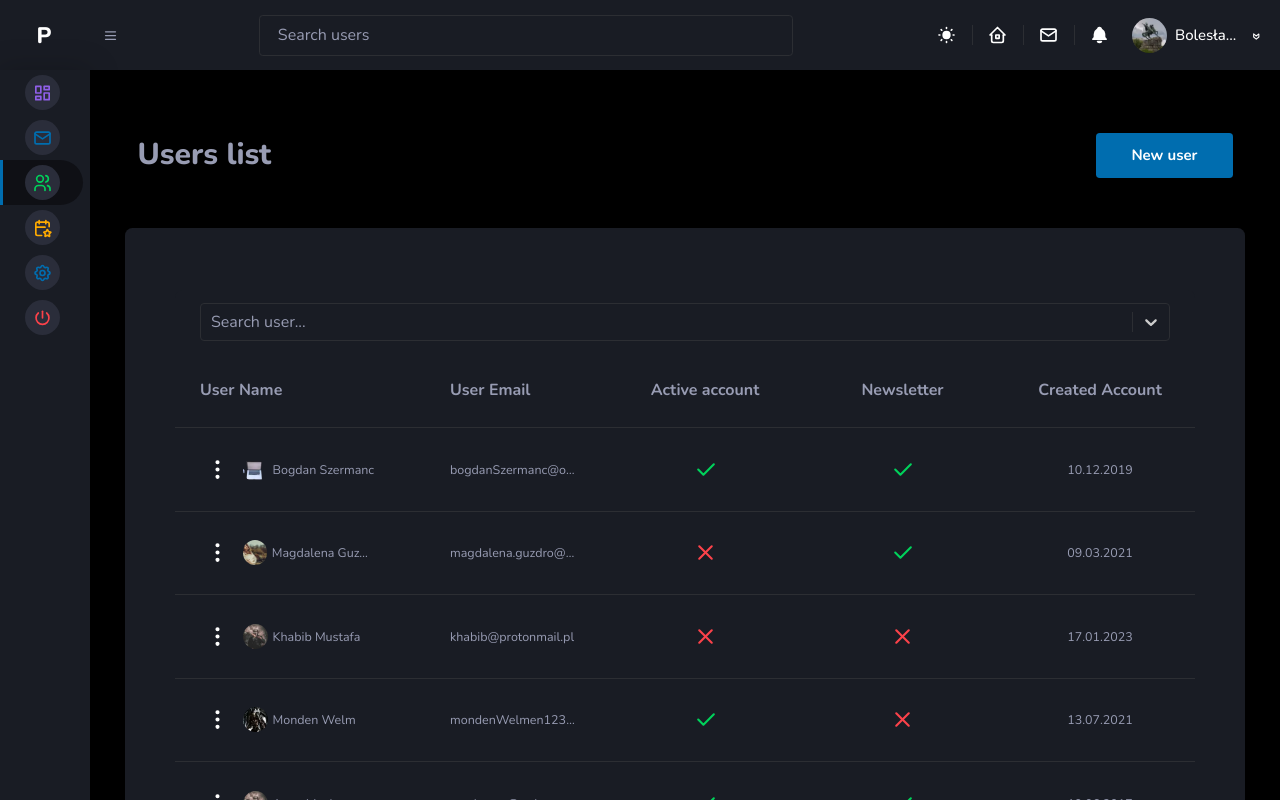
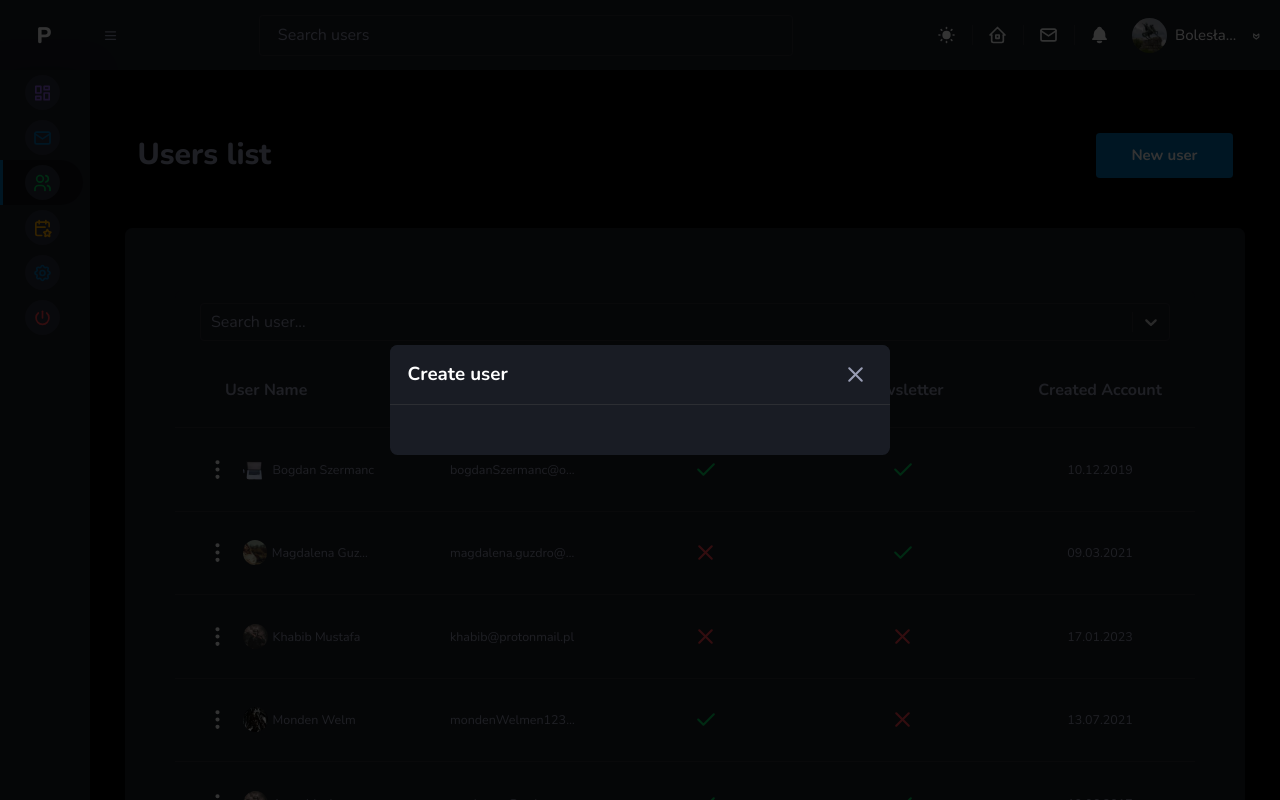
Before and after one commit to hadamalush/pwa-crew-admin-dashboard, a React (Vite) app: page /users in a window 1280 px wide. Shown: the top 800 px of the page. Built offline with nearby package versions, Linux system fonts and the light colour scheme.

Commit message:
feat: Added InputText component;

```diff
--- /dev/null
+++ b/src/components/UI/Input/InputText.tsx
@@ -0,0 +1,28 @@
+import { forwardRef, type ComponentPropsWithoutRef } from "react";
+import { cn } from "../../../util/utils";
+
+type InputTextProps = {
+  label?: string;
+} & ComponentPropsWithoutRef<"input">;
+
+const InputText = forwardRef<HTMLInputElement, InputTextProps>(function Input(
+  { label, ...props },
+  ref
+) {
+  return (
+    <>
+      {label && <label className="text-white ">{label}</label>}
+      <input
+        ref={ref}
+        className={cn(
+          `block w-full py-2 px-4 rounded-md dark:bg-primary border dark:border-borderPrimary border-secondaryLight dark:text-textPrimary text-black overflow-hidden
+           placeholder-textPrimary outline-none focus:border-blueFocus focus:border-2 dark:focus:border-blueFocus dark:focus:border my-2`,
+          props.className
+        )}
+        {...props}
+      />
+    </>
+  );
+});
+
+export default InputText;
--- a/src/components/UI/Select/SelectSingle.tsx
+++ b/src/components/UI/Select/SelectSingle.tsx
@@ -11,7 +11,7 @@ const SelectSingle = ({ className, ...props }: SelectSingleProps) => {
       {...props}
       menuPortalTarget={document.body}
       classNamePrefix="own"
-      className={cn("own mt-5 w-3/4 text-white z-50", className)}
+      className={cn("own mt-5 w-3/4 text-white z-30", className)}
     />
   );
 };
--- a/src/components/transitions/Inbox/NewMessage.tsx
+++ b/src/components/transitions/Inbox/NewMessage.tsx
@@ -6,6 +6,7 @@ import { useState, useEffect, type ComponentPropsWithoutRef } from "react";
 import * as yup from "yup";
 import Button from "../../UI/Button";
 import { cn } from "../../../util/utils";
+import InputText from "../../UI/Input/InputText";
 
 type OptionType = { label: string; value: string };
 
@@ -68,7 +69,16 @@ const NewMessage = ({ subject, email, ...props }: NewMessageProps) => {
         defaultInputValue={email}
       />
       <div className="bg-transparent mx-6 overflow-hidden mt-6 ">
-        <input
+        <InputText
+          {...register("subject", {
+            required: "Subject is required",
+            minLength: { value: 4, message: "The subject should contain at least 4 characters" },
+          })}
+          placeholder="Subject"
+          autoComplete="off"
+          defaultValue={subject}
+        />
+        {/* <input
           {...register("subject", {
             required: "Subject is required",
             minLength: { value: 4, message: "The subject should contain at least 4 characters" },
@@ -78,7 +88,7 @@ const NewMessage = ({ subject, email, ...props }: NewMessageProps) => {
           defaultValue={subject}
           className="block w-full py-2 px-4 rounded-md dark:bg-primary border dark:border-borderPrimary border-secondaryLight dark:text-textPrimary text-black overflow-hidden
            placeholder-textPrimary outline-none focus:border-blueFocus focus:border-2 dark:focus:border-blueFocus dark:focus:border"
-        />
+        /> */}
       </div>
 
       <p className="px-7 text-lightRed py-2">
--- a/src/components/transitions/Users/UsersList.tsx
+++ b/src/components/transitions/Users/UsersList.tsx
@@ -32,7 +32,9 @@ const UsersList = ({ users, searchOption, className }: UsersListProps) => {
       <li>
         <ul className="flex w-full  mt-10 mx-auto font-semibold justify-between text-black dark:text-textPrimary px-10 border-pLight dark:border-borderPrimary border-b pb-10 ">
           <li className="w-72">
-            <Heading as="h4">User Name</Heading>
+            <Heading as="h4" className="ml-10">
+              User Name
+            </Heading>
           </li>
           <li className="w-56 pl-5">
             <Heading as="h4">User Email</Heading>
--- a/src/pages/UsersPage.tsx
+++ b/src/pages/UsersPage.tsx
@@ -1,12 +1,29 @@
+import { useState } from "react";
 import Main from "../components/Common/Main";
 import Button from "../components/UI/Button";
 import Container from "../components/UI/Container";
 import Heading from "../components/UI/Heading";
+import Modal from "../components/transitions/Modal";
 import UsersList from "../components/transitions/Users/UsersList";
 import { DUMMY_USERSFULL } from "../components/transitions/dummy-items";
+import { AnimatePresence } from "framer-motion";
 
 const UsersPage = () => {
+  const [isModalOpen, setIsModalOpen] = useState(true);
+
   return (
+    <>
+      <AnimatePresence>
+        {isModalOpen && (
+          <Modal
+            onClose={() => setIsModalOpen(false)}
+            className="sm:w-[50rem]  h-full sm:h-auto overflow-y-auto rounded-none sm:rounded-xl"
+            title="Create user"
+          >
+            <form className="p-10"></form>
+          </Modal>
+        )}
+      </AnimatePresence>
       <Main>
         <Container as="div" variant="wrapper" className="p-5 lg:px-14">
           <Container as="section" variant="flex" className="justify-start py-20 px-5  pb-10">
@@ -33,6 +50,7 @@ const UsersPage = () => {
           </Container>
         </Container>
       </Main>
+    </>
   );
 };
 
--- a/src/styles/colors.ts
+++ b/src/styles/colors.ts
@@ -12,6 +12,7 @@ export default {
   black: "#000000",
   gray: "#767676",
   grayLight: "background-color: rgb(203 213 225)",
+  grayInputDark: "#2a3038",
   darkPurple: "#8f5fe8",
   orangeYellow: "#ffab00",
   lightRed: "#fc424a",
```
Lines whose indentation alone changed are shown as unchanged.
